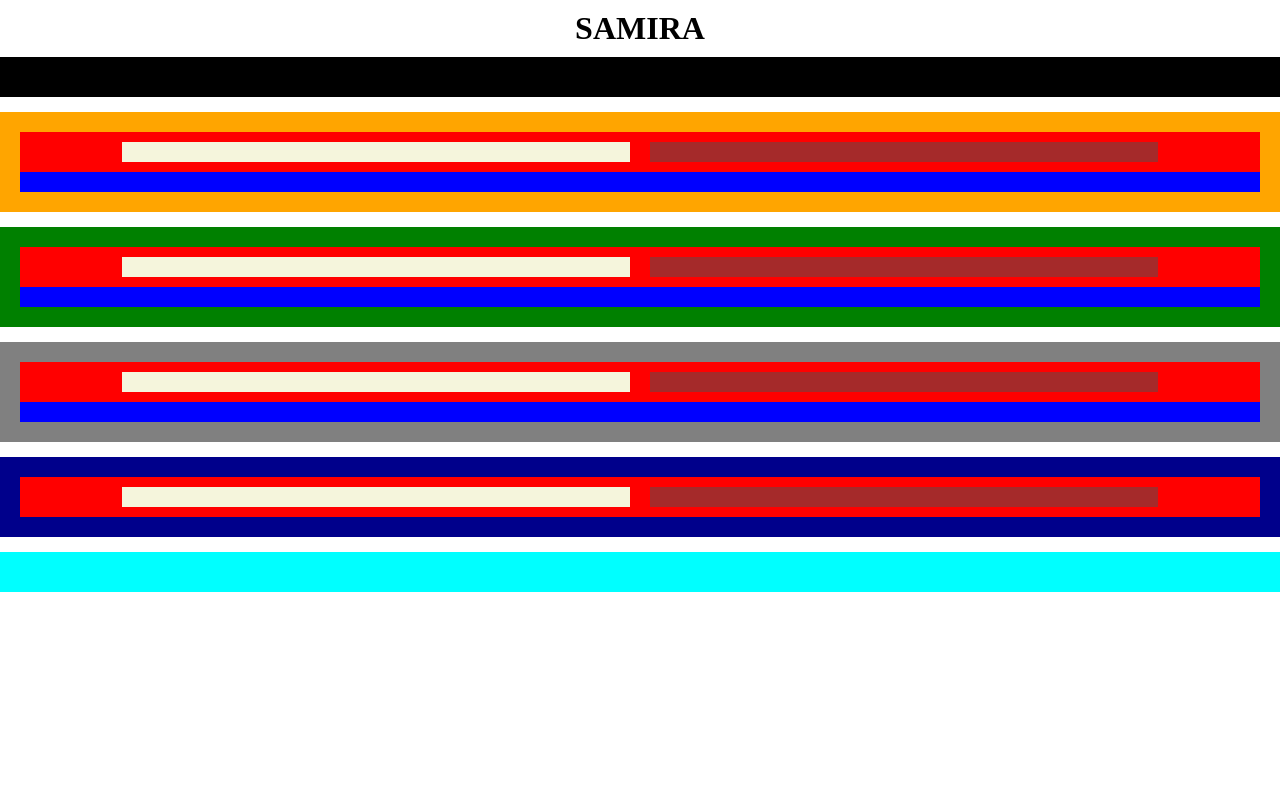
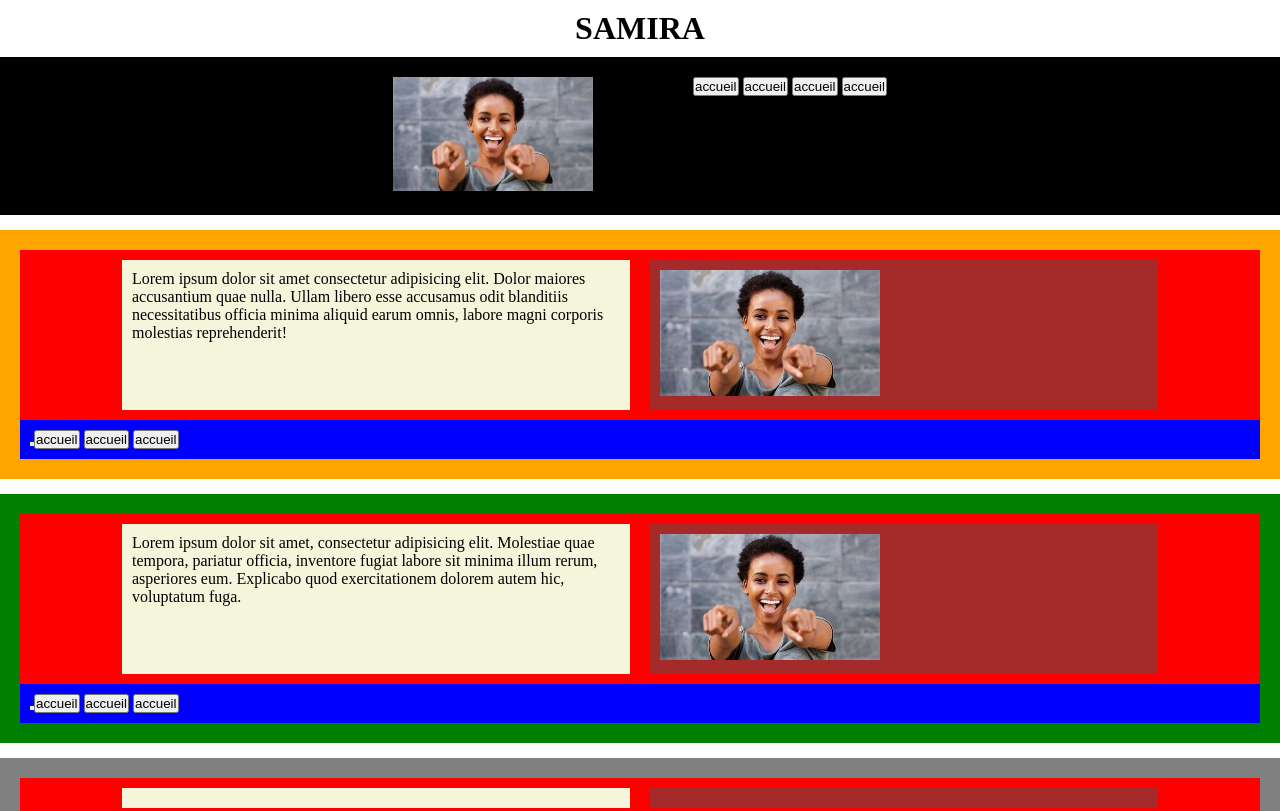
Before and after one commit to samimi-madougou/workshop, a plain HTML site: page index.html in a window 1280 px wide. Shown: the top 811 px of the page. Drawn offline with Linux system fonts and the light colour scheme.

Commit message:
creation de header et des deux premières sections

```diff
--- a/index.css
+++ b/index.css
@@ -6,8 +6,22 @@
 header{
     background-color: black;
     padding:20px;
+
 }
-
+.mere{
+    display: flex;
+    flex-direction: row;
+    gap:100px;
+    justify-content: center;
+}
+header .mere .image img{
+    width: 200px;
+    height: auto;
+}
+.boutton{
+    display: inline-block;
+    text-align: end;
+}
 section{
     padding:20px;
     margin-top: 15px;
@@ -16,10 +30,21 @@ section{
 
 .sect1{
     background-color: orange;
+    justify-content: center;
 }
-
+.sect1 .div_image img{
+    width: 220px;
+    height: auto;
+}
+.sect1 .enfant2 .button1 button{
+    justify-content: center;
+}
 .sect2{
     background-color: green;
+}
+.sect2 .div_image img{
+    width: 220px;
+    height: auto;
 }
 
 .sect3{
--- a/index.html
+++ b/index.html
@@ -8,21 +8,54 @@
 </head>
 <body>
     <h1 style="text-align: center; margin: 10px;">SAMIRA</h1>
-    <header></header>
+    <header>
+        <div class="mere">
+            <div class="image">
+                <img src="OIP (4).jpeg" alt="logo">
+            </div>
+            <div class="boutton">
+                <button  type="submit" id="01" >accueil</button>
+                <button  type="submit" id="02" >accueil</button>
+                <button  type="submit" id="03" >accueil</button>
+                <button  type="submit" id="04" >accueil</button>
+
+            </div>
+        </div>
+    </header>
     <main>
         <section class="sect1">
             <div class="enfant1">
-                <div class="div_text"></div>
-                <div class="div_image"></div>
+                <div class="div_text">
+                    <p>Lorem ipsum dolor sit amet consectetur adipisicing elit. Dolor maiores accusantium quae nulla. Ullam libero esse accusamus odit blanditiis necessitatibus officia minima aliquid earum omnis, labore magni corporis molestias reprehenderit!</p>
+                </div>
+                <div class="div_image">
+                    <img src="OIP (4).jpeg" alt="logo">
+                </div>
             </div>
-            <div class="enfant2"></div>
+            <div class="enfant2">
+                <button class="boutton1">
+                    <button  type="submit" id="05" >accueil</button>
+                    <button  type="submit" id="05" >accueil</button>
+                    <button  type="submit" id="05" >accueil</button>
+                </button>
+            </div>
         </section>
         <section class="sect2">
             <div class="enfant1">
-                <div class="div_text"></div>
-                <div class="div_image"></div>
+                <div class="div_text">
+                    <p>Lorem ipsum dolor sit amet, consectetur adipisicing elit. Molestiae quae tempora, pariatur officia, inventore fugiat labore sit minima illum rerum, asperiores eum. Explicabo quod exercitationem dolorem autem hic, voluptatum fuga.</p>
+                </div>
+                <div class="div_image">
+                    <img src="OIP (4).jpeg" alt="logo">
+                </div>
             </div>
-            <div class="enfant2"></div>
+            <div class="enfant2">
+                <button class="button1">
+                    <button  type="submit" id="05" >accueil</button>
+                    <button  type="submit" id="05" >accueil</button>
+                    <button  type="submit" id="05" >accueil</button>
+                </button>
+            </div>
         </section>
         <section class="sect3">
             <div class="enfant1">
```
Also changed, not shown: OIP (4).jpeg (added).
